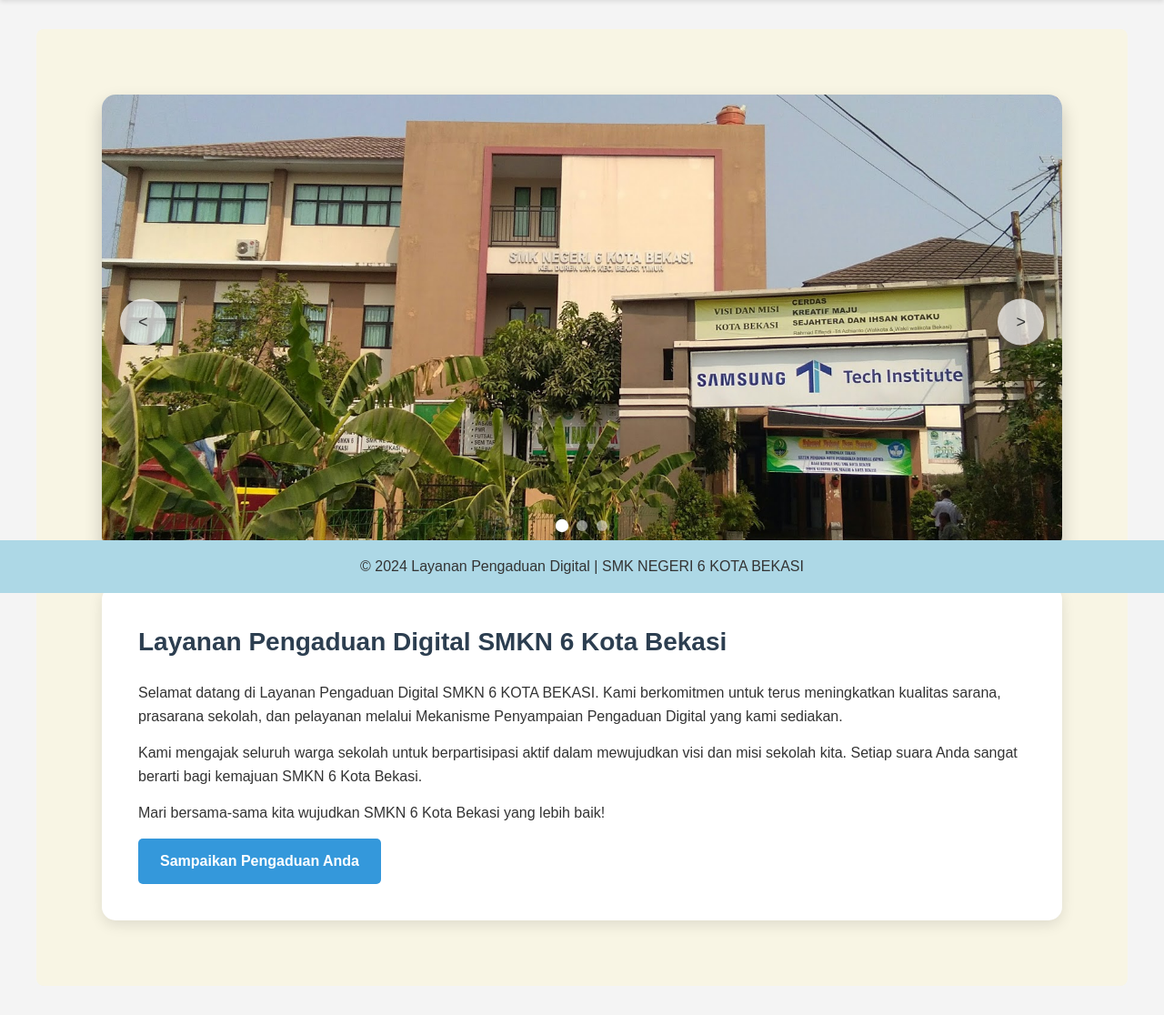
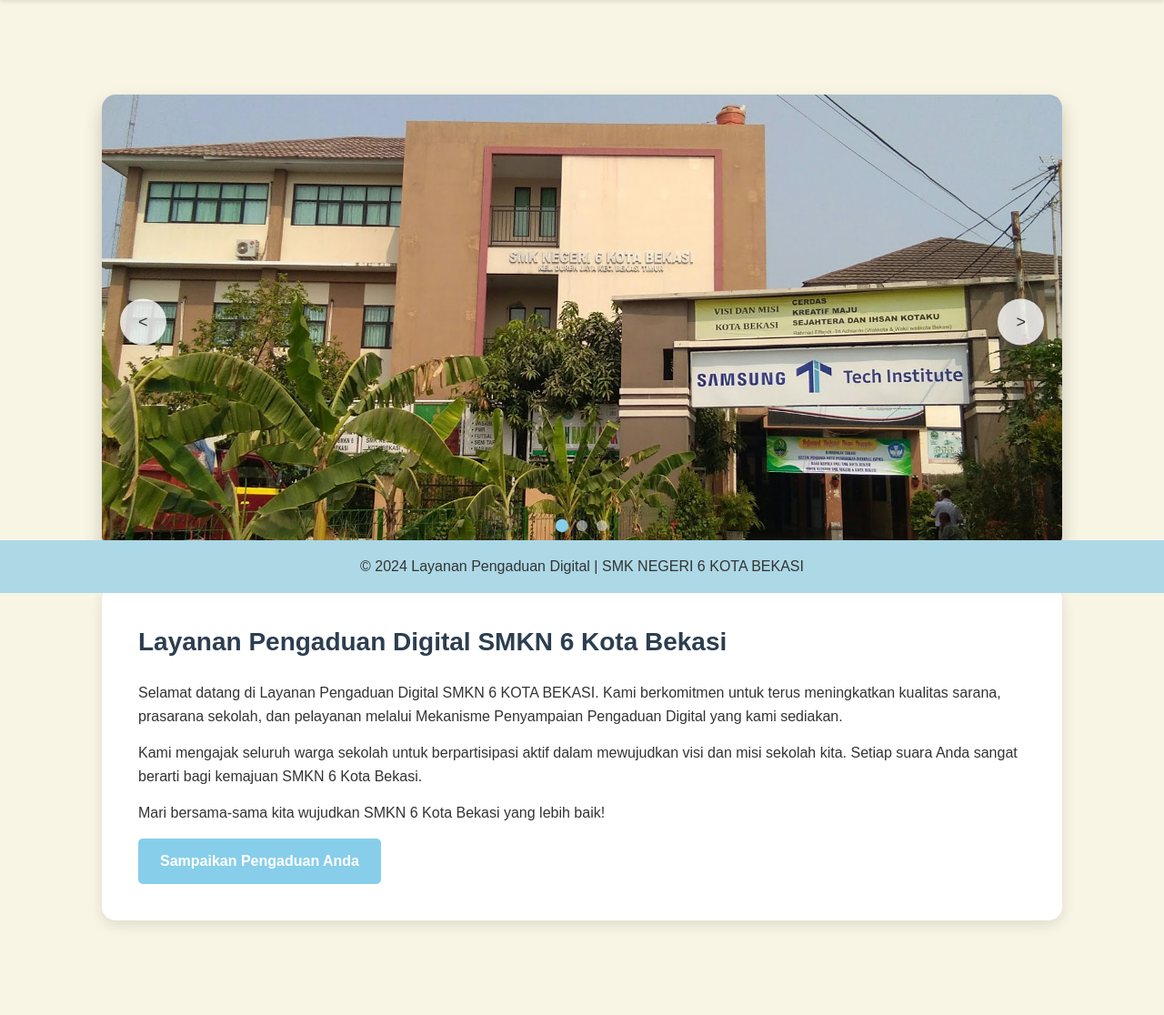
Before and after one commit to veroxciro/pengaduan, a PHP site: page /pengaduandigital/index.php in a window 1280 px wide. Shown: the part 148-1264 px from the top of the page at 91% size. Run offline with PHP 8.4, Linux system fonts and the light colour scheme; some libraries are stand-ins or nearby versions.

Commit message:
Update homes.php

```diff
--- a/pages/homes.php
+++ b/pages/homes.php
@@ -1,4 +1,5 @@
 <div class="page">
+<style>
 <style>
     * {
         margin: 0;
@@ -8,7 +9,7 @@
 
     body {
         font-family: 'Arial', sans-serif;
-            background-color: #f4f4f4;
+        background-color: #f8f5e4; /* Sand */
         color: #333;
         line-height: 1.6;
     }
@@ -45,7 +46,7 @@
         position: absolute;
         top: 50%;
         transform: translateY(-50%);
-            background-color: rgba(255, 255, 255, 0.7);
+        background-color: rgba(255, 255, 255, 0.8);
         color: #333;
         border: none;
         padding: 15px 20px;
@@ -86,6 +87,11 @@
         transition: all 0.3s ease;
     }
 
+    .slider-dot button.active {
+        background-color: #87ceeb; /* Sky blue */
+        transform: scale(1.2);
+    }
+
     .popup {
         display: none;
         position: fixed;
@@ -107,7 +113,7 @@
     }
 
     .btn {
-            background-color: #007bff;
+        background-color: #87ceeb; /* Sky blue */
         color: white;
         border: none;
         padding: 10px 20px;
@@ -117,13 +123,7 @@
     }
 
     .btn:hover {
-            background-color: #0056b3;
-        }
-
-
-        .slider-dot button.active {
-            background-color: #fff;
-            transform: scale(1.2);
+        background-color: #4682b4; /* Steel blue */
     }
 
     .visitors {
@@ -145,7 +145,7 @@
 
     .cta-button {
         display: inline-block;
-            background-color: #3498db;
+        background-color: #87ceeb; /* Sky blue */
         color: white;
         padding: 12px 24px;
         text-decoration: none;
@@ -155,9 +155,10 @@
     }
 
     .cta-button:hover {
-            background-color: #2980b9;
+        background-color: #4682b4; /* Steel blue */
     }
 </style>
+
 </head>
 <body>
     <div class="page">
```
Lines whose indentation alone changed are shown as unchanged.
